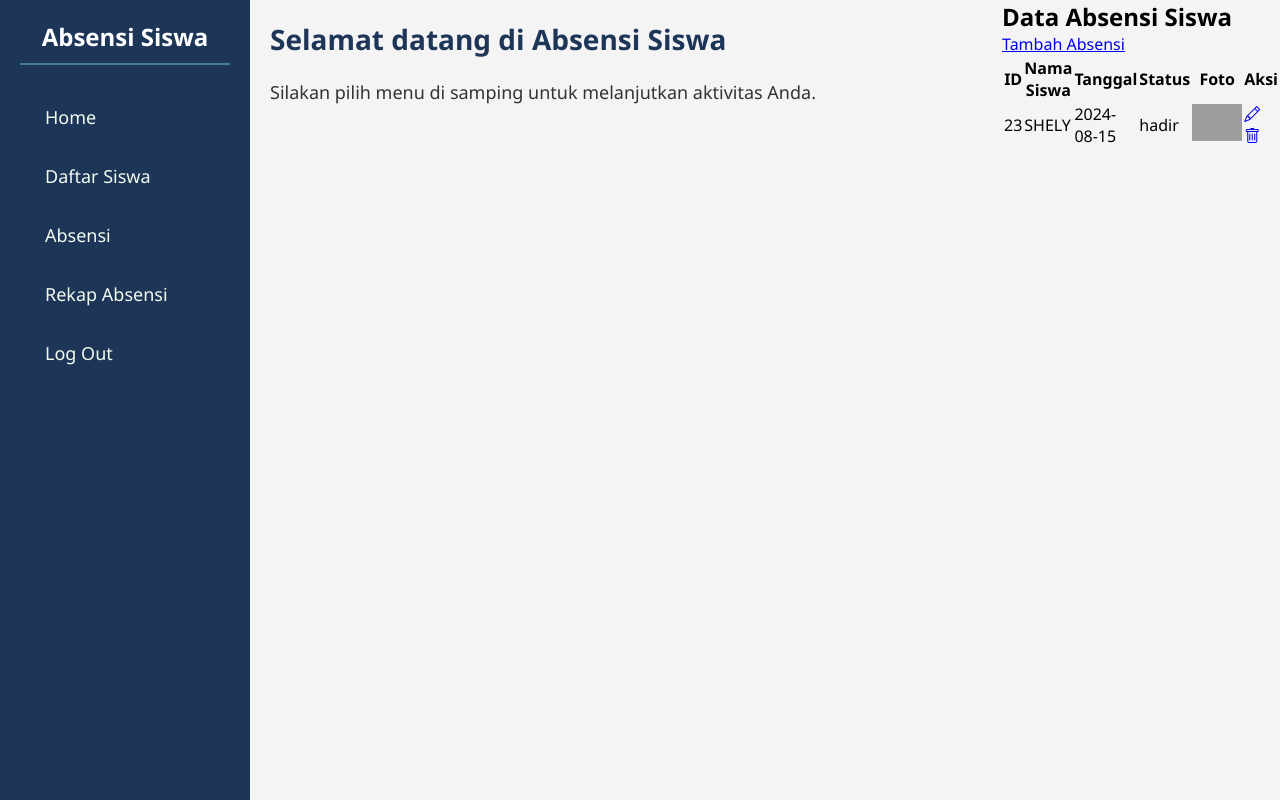
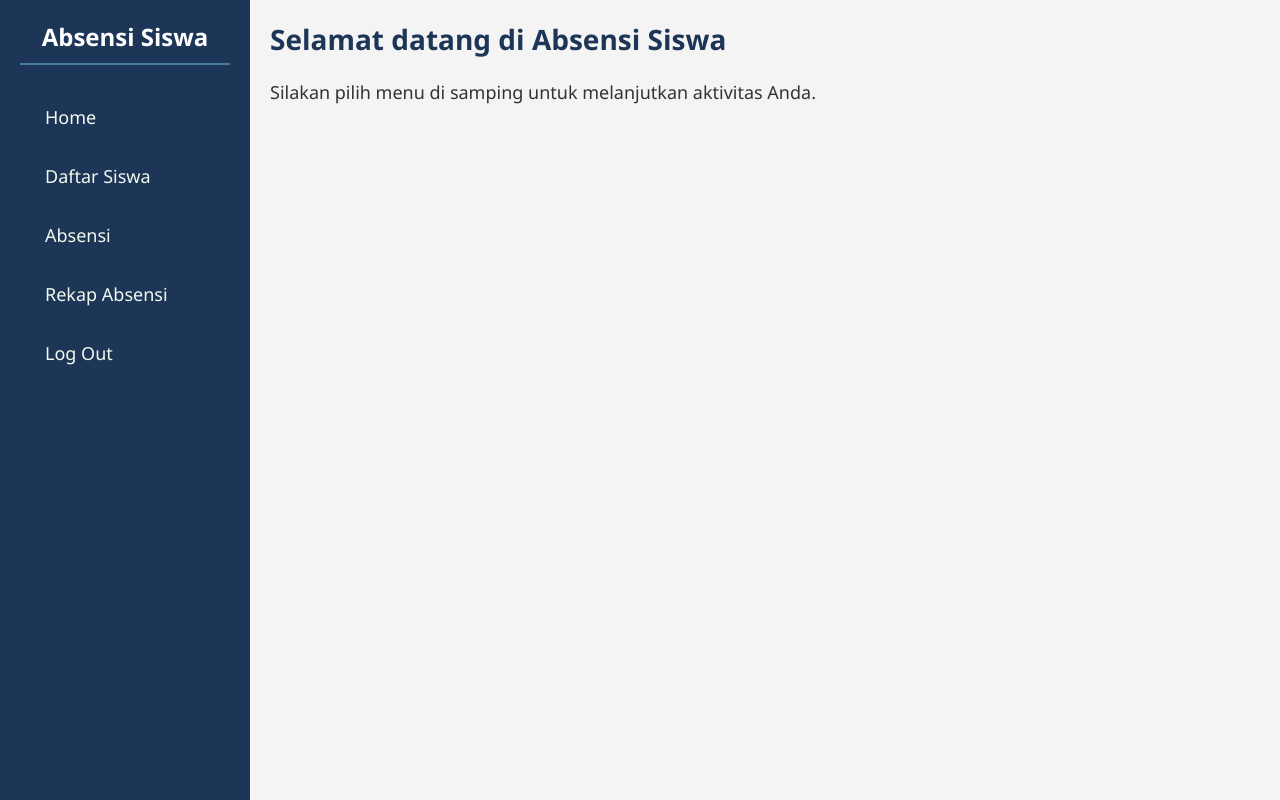
Before and after one commit to salsabillapz/ABSENSI_SISWA, a PHP site: the page made by data siswa.php in a window 1280 px wide. Run offline with PHP 8.4, Linux system fonts and the light colour scheme; data comes from the database, SQL or seed files in the repository; grey boxes are pictures that could not be loaded.

Commit message:
Update data siswa.php

```diff
--- a/data siswa.php
+++ b/data siswa.php
@@ -113,7 +113,7 @@ $result = $conn->query($sql);
         <ul>
             <li><a href="#"><i class="fas fa-home"></i> Home</a></li>
             <li><a href="#"><i class="fas fa-users"></i> Daftar Siswa</a></li>
-            <li><a href="#"><i class="fas fa-clipboard-list"></i> Absensi</a></li>
+            <li><a href="absensi.php"><i class="fas fa-clipboard-list"></i> Absensi</a></li>
             <li><a href="#"><i class="fas fa-file-alt"></i> Rekap Absensi</a></li>
             <li><a href="#"><i class="fas fa-sign-out-alt"></i> Log Out</a></li>
         </ul>
@@ -124,62 +124,6 @@ $result = $conn->query($sql);
         <p>Silakan pilih menu di samping untuk melanjutkan aktivitas Anda.</p>
     </div>
 
-    <div class="content">
-        <div class="container-fluid">
-            <div class="row">
-                <div class="col-12">
-                    <h2 class="mb-4 text-center">Data Absensi Siswa</h2>
-                    <a href="create.php" class="btn btn-primary mb-3">Tambah Absensi</a>
-                    <div class="table-responsive">
-                        <table class="table table-striped">
-                            <thead>
-                                <tr>
-                                    <th>ID</th>
-                                    <th>Nama Siswa</th>
-                                    <th>Tanggal</th>
-                                    <th>Status</th>
-                                    <th>Foto</th>
-                                    <th>Aksi</th>
-                                </tr>
-                            </thead>
-                            <tbody>
-                                <?php if ($result->num_rows > 0): ?>
-                                    <?php while ($row = $result->fetch_assoc()): ?>
-                                        <tr>
-                                            <td><?php echo $row['id']; ?></td>
-                                            <td><?php echo $row['nama_siswa']; ?></td>
-                                            <td><?php echo $row['tanggal']; ?></td>
-                                            <td><?php echo $row['status']; ?></td>
-                                            <td>
-                                                <?php if (!empty($row['foto'])): ?>
-                                                    <img src="<?php echo $row['foto']; ?>" class="foto-img" alt="Foto Absensi" width="50">
-                                                <?php else: ?>
-                                                    Tidak ada foto
-                                                <?php endif; ?>
-                                            </td>
-                                            <td>
-                                                <a href="edit.php?id=<?php echo $row['id']; ?>" class="btn btn-warning btn-sm">
-                                                    <i class="bi bi-pencil"></i>
-                                                </a>
-                                                <a href="delete.php?id=<?php echo $row['id']; ?>" class="btn btn-danger btn-sm"
-                                                    onclick="return confirm('Anda yakin ingin menghapus data ini?');">
-                                                    <i class="bi bi-trash"></i>
-                                                </a>
-                                            </td>
-                                        </tr>
-                                    <?php endwhile; ?>
-                                <?php else: ?>
-                                    <tr>
-                                        <td colspan="6" class="text-center">Tidak ada data.</td>
-                                    </tr>
-                                <?php endif; ?>
-                            </tbody>
-                        </table>
-                    </div>
-                </div>
-            </div>
-        </div>
-    </div>
     <!-- Bootstrap JS dan dependencies -->
     <script src="https://cdn.jsdelivr.net/npm/bootstrap@5.3.1/dist/js/bootstrap.bundle.min.js"></script>
     <!-- Bootstrap Icons -->
```
